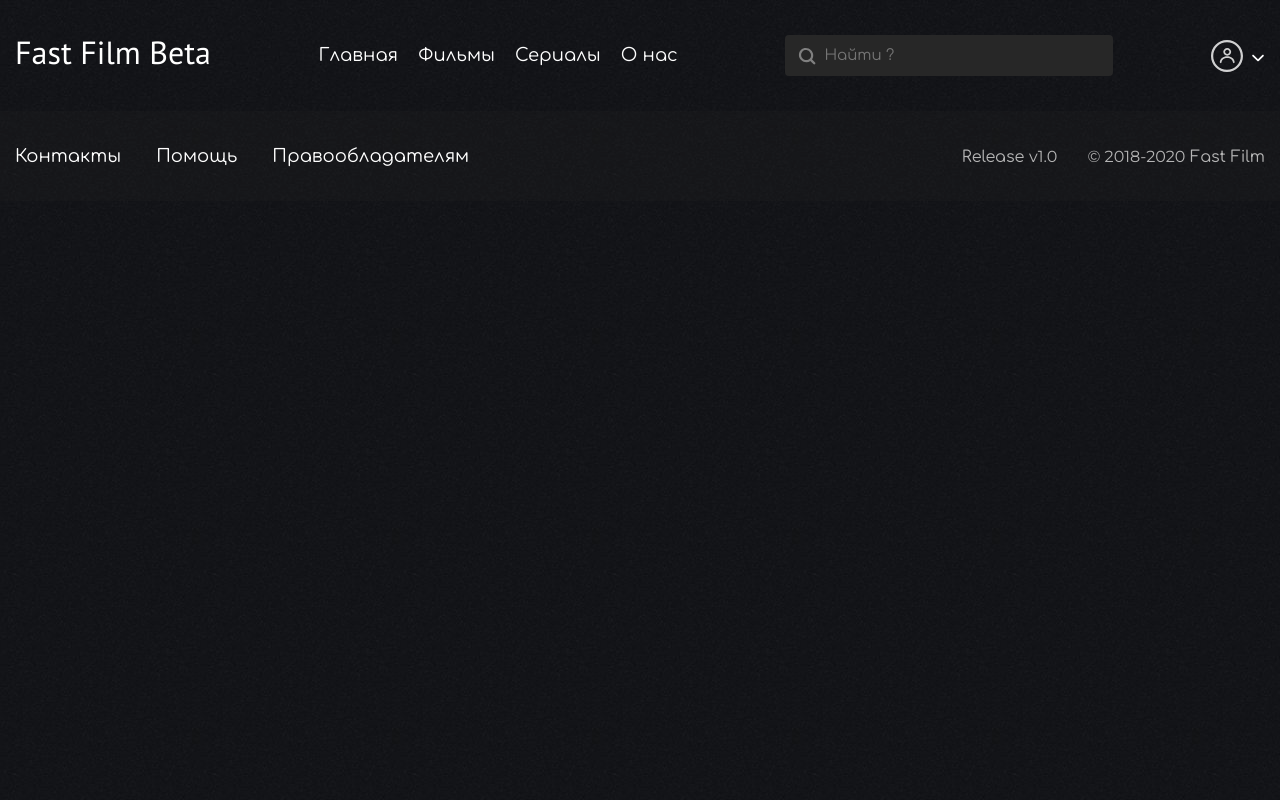
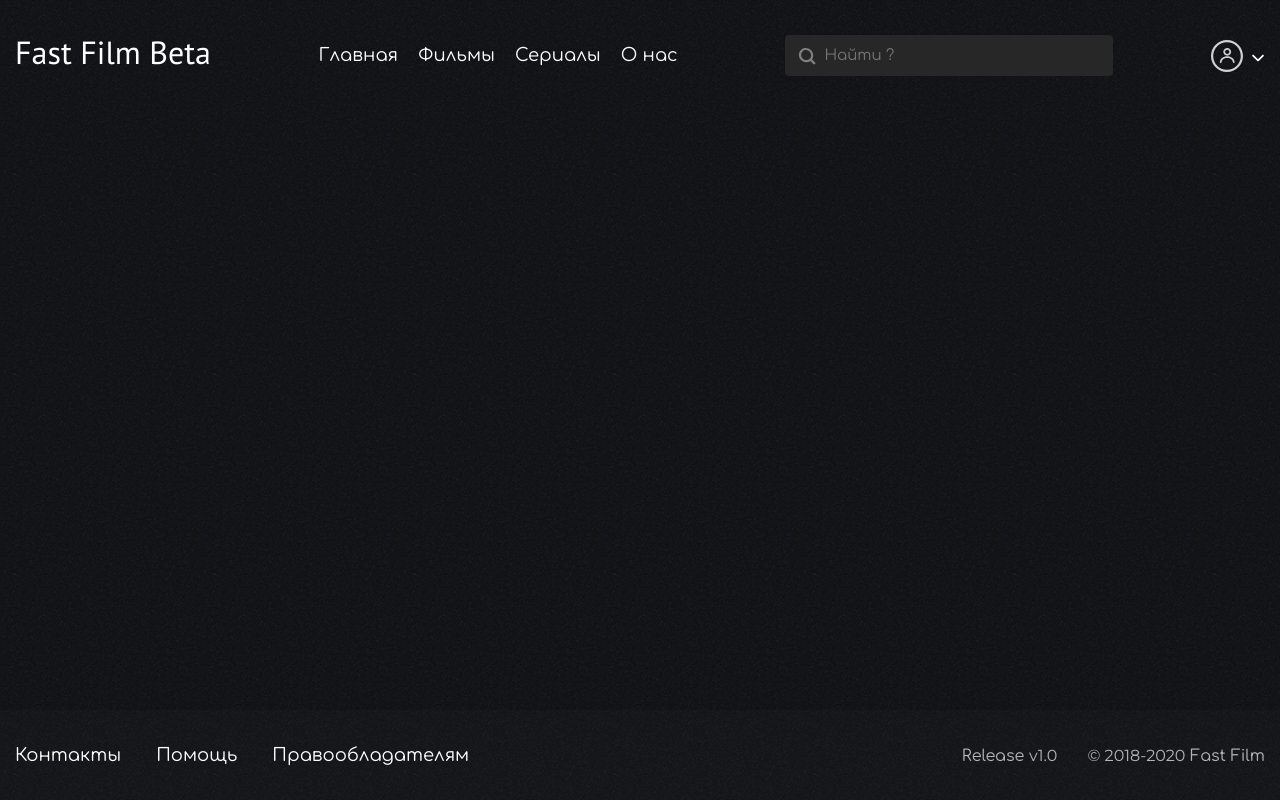
Before and after one commit to Efcolipt/whisked, a PHP site: page /Application/views/layouts/default.php in a window 1280 px wide. Run offline with PHP 8.4, Linux system fonts and the light colour scheme; the template is opened without the code that fills it, so the values that code supplies are empty; some libraries are stand-ins or nearby versions.

Commit message:
Styled footer

```diff
--- a/public/css/style.css
+++ b/public/css/style.css
@@ -10,6 +10,7 @@ body,html{
 	font-family: 'Ubuntu',sans-serif;
 	background:url('/public/images/default/backgroundWrapper.png');
 	font-size: 16px;
+	height: 100%;
 }
 p,a,span,small,button,em,g,input{
 	font-family: 'Comfortaa',sans-serif;
@@ -25,6 +26,14 @@ a{
 }
 a:hover{
 	color:#3cafaad6;
+}
+.wrapper{
+	display: flex;
+    flex-direction: column;
+    height: 100%;
+}
+main{
+	flex: 1 0 auto;
 }
 .text_mont{
 	font-family:"Montserrat",serif;
@@ -182,6 +191,7 @@ header{
 footer{
 	padding: 35px 0;
 	background: #23232340;
+    flex: 0 0 auto;
 }
 .inner_footer,.list_footer_menu_desktop{
 	display: flex;
```
